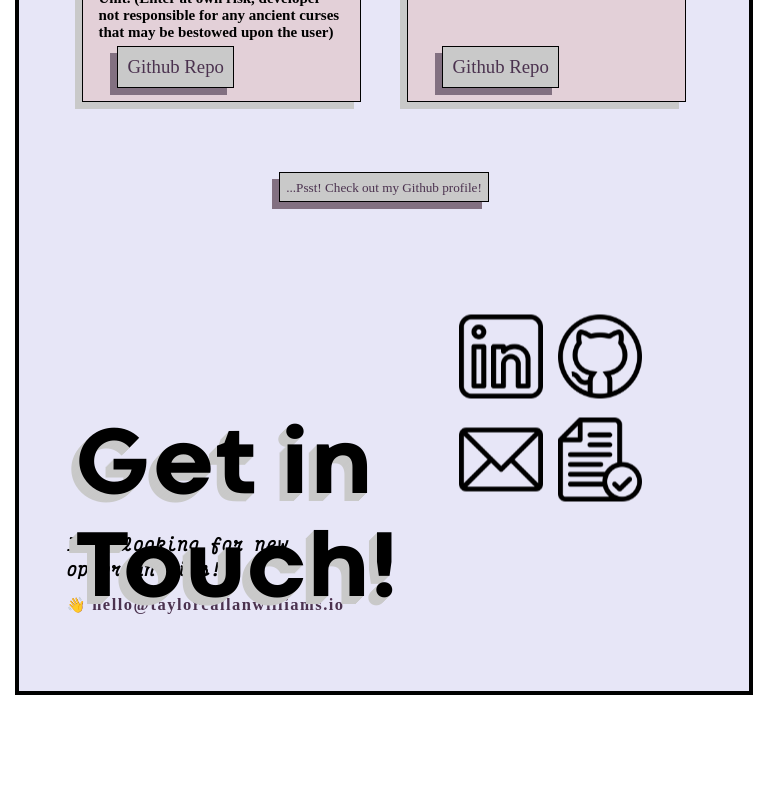
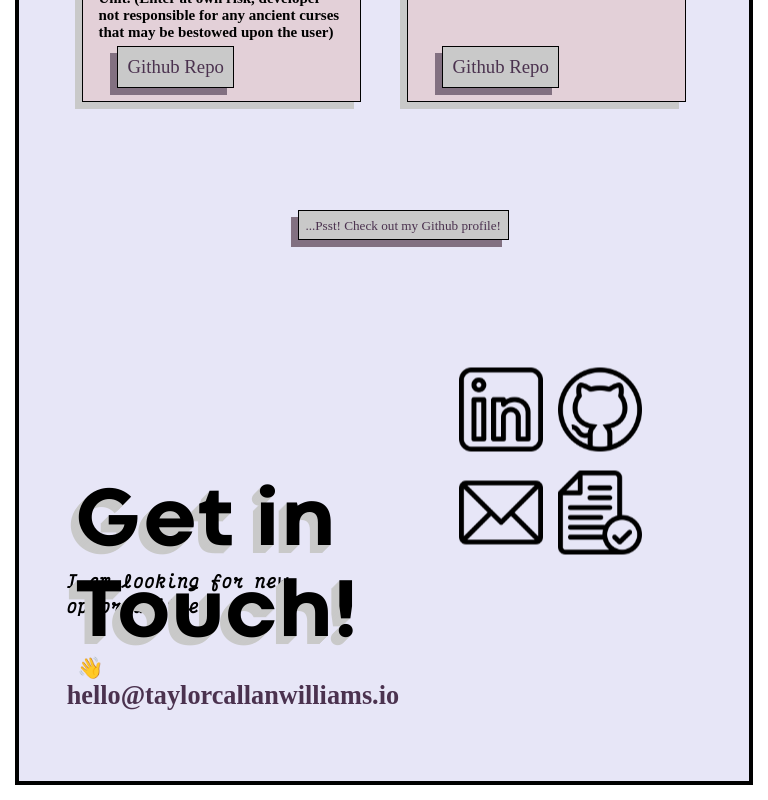
Before and after one commit to taylor-c-williams/taylorcallanwilliams, a React (Create React App) app: page /portfolio in a window 768 px wide. Shown: the part 3900-4700 px from the top of the page. Before the commit the page ends 4610 px from the top, so only its background shows below. Built offline with nearby package versions, Linux system fonts and the light colour scheme; a web font is replaced by a local one.

Commit message:
reset margins on medium view

```diff
--- a/src/views/Contact/Contact.jsx
+++ b/src/views/Contact/Contact.jsx
@@ -16,7 +16,7 @@ export default function Contact() {
         <span className={styles.contactSubHeader}>
           I am looking for new opportunities!
         </span>
-        <h3 className={styles.emailAddress}>
+        <span className={styles.emailAddress}>
           👋{' '}
           <a
             href="mailto:hello@taylorcallanwilliams.io"
@@ -25,7 +25,7 @@ export default function Contact() {
           >
             hello@taylorcallanwilliams.io
           </a>
-        </h3>
+        </span>
         <span className={styles.mobileLinks}>
           <h3>
             🚹{' '}
--- a/src/views/Contact/Contact.module.css
+++ b/src/views/Contact/Contact.module.css
@@ -29,11 +29,11 @@
     display: block;
     font-size: 2.5em;
     font-family: 'VictorMonoItalic';
-    padding: 0 0 0.5em 0;
+    padding: 0 0 2em 0;
     letter-spacing: 0.07em;
   }
 
-  h3 {
+  .emailAddress {
     font-size: 1.75em;
   }
 
@@ -45,6 +45,8 @@
   .contactInfo {
     display: flex;
     align-items: center;
+    justify-content: center;
+    padding-top: 2vw;
   }
 
   .contactInfo img {
@@ -98,6 +100,7 @@
     display: grid;
     grid-template-columns: 1fr 1fr;
     font-family: 'VictorMonoMedium';
+    margin-bottom: 5vw;
   }
 
   .contactMain a {
@@ -137,15 +140,29 @@
     font-size: 8em;
   }
 
+  header h5 {
+    font-size: 7em;
+    font-family: 'CodecColdExtraBold';
+    padding-top: 3vw;
+    margin: 0;
+  }
   header span {
     font-size: 1.1em;
     padding: 0.5em;
     font-weight: 600;
   }
 
+  .emailAddress a {
+    color: #4b324f;
+    font-size: 1.25em;
+  }
+
   .contactInfo {
     display: flex;
     align-items: center;
+    align-content: center;
+    justify-content: flex-end;
+    margin-bottom: 5vw;
   }
 
   .contactInfo img {
--- a/src/views/Main/Main.jsx
+++ b/src/views/Main/Main.jsx
@@ -31,9 +31,9 @@ export default function Main() {
           <section id="portfolio">
             <Portfolio />
           </section>
-          <section id="contact">
+          <span id="contact">
             <Contact />
-          </section>
+          </span>
         </main>
         <Footer />
       </div>
--- a/src/views/Main/Main.module.css
+++ b/src/views/Main/Main.module.css
@@ -34,7 +34,7 @@
   }
 
   section {
-    padding: 0 0 30vw 0;
+    margin: 0 0 25vw 0;
   }
 }
 
--- a/src/views/Portfolio/Portfolio.module.css
+++ b/src/views/Portfolio/Portfolio.module.css
@@ -100,7 +100,7 @@
   }
 
   .projectLinks {
-    margin: 5vw 0 1vw 0;
+    margin: 8vw 0 8vw 0;
   }
 
   .projectLinks a {
@@ -132,7 +132,7 @@
     font-weight: 400;
     font-size: 1.1em;
     padding: 0.5em;
-    margin: 1vw;
+    margin: 1.5vw;
     background-color: #c9c9c9;
     filter: drop-shadow(-7px 7px #827081);
   }
@@ -273,4 +273,31 @@
     display: flex;
     justify-content: flex-end;
   }
+
+  .githubPlug {
+    margin: 5vw 0 0 5vw;
+  }
+
+  .githubPlug a {
+    color: #4b324f;
+    border: 1px black solid;
+    text-decoration: none;
+    font-weight: 400;
+    font-size: 1.1em;
+    padding: 0.5em;
+    margin: 1.5vw;
+    background-color: #c9c9c9;
+    filter: drop-shadow(-7px 7px #827081);
+  }
+
+  .githubPlug:hover {
+    color: #4b324f;
+    background-color: #fff;
+  }
+
+  .githubPlug a:active {
+    color: #e7e6f7;
+    background-color: #827081;
+    filter: drop-shadow(-7px 7px #000);
+  }
 }
```
